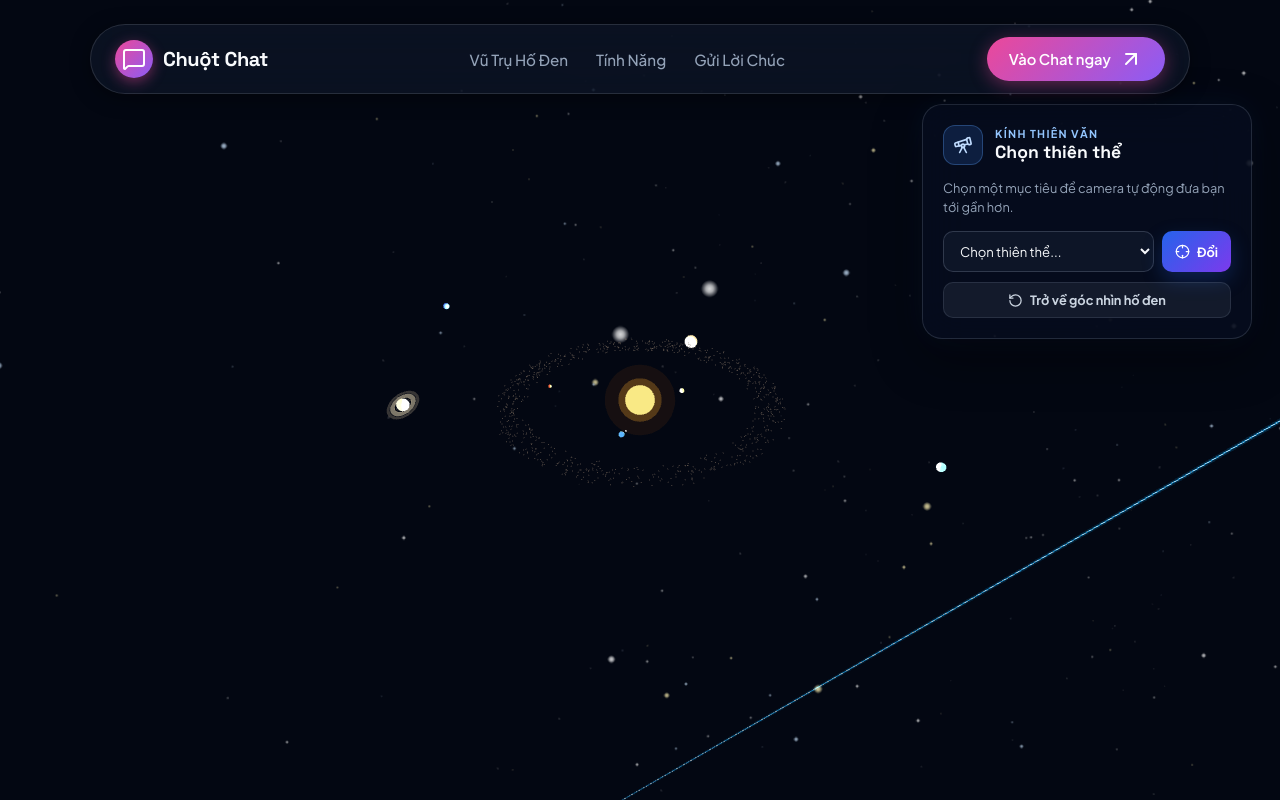
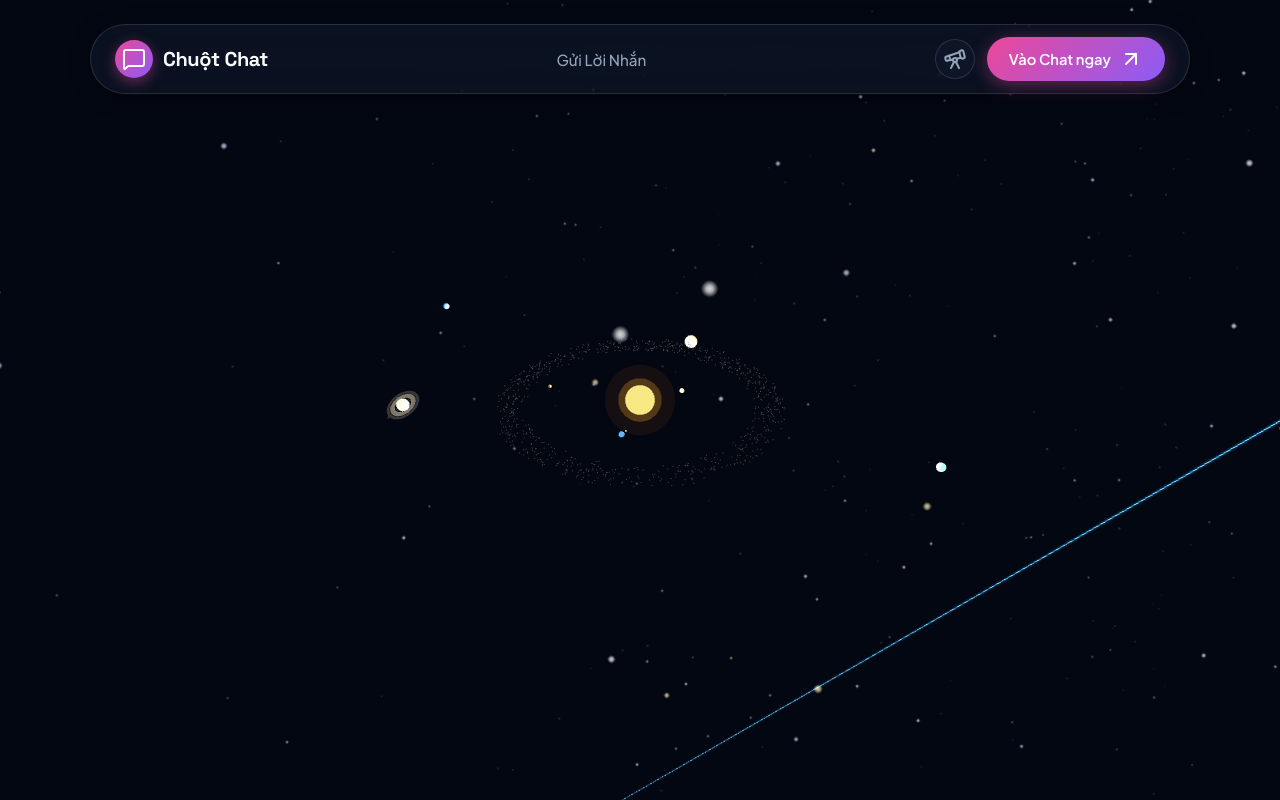
Before and after one commit to vncoder-vip/dierect, a website: page index.html in a window 1280 px wide. Drawn offline with nearby package versions, Linux system fonts and the light colour scheme; no server answers; animation ran at ten frames a second.

Commit message:
add telescope toggle button in navbar

```diff
--- a/index.html
+++ b/index.html
@@ -32,15 +32,18 @@
       </a>
 
       <ul class="nav-links">
-        <li><a href="#comments" class="nav-link">Vũ Trụ Hố Đen</a></li>
-        <li><a href="#features" class="nav-link">Tính Năng</a></li>
-        <li><a href="#comments" class="nav-link">Gửi Lời Chúc</a></li>
+        <li><a href="#comments" class="nav-link">Gửi Lời Nhắn</a></li>
       </ul>
 
-      <a href="https://chutichchuot.vercel.app" target="_blank" rel="noopener noreferrer" class="btn-launch">
-        <span>Vào Chat ngay</span>
-        <i data-lucide="arrow-up-right"></i>
-      </a>
+      <div class="nav-actions">
+        <button type="button" id="toggle-telescope" class="btn-telescope" aria-label="Bật/tắt kính thiên văn">
+          <i data-lucide="telescope"></i>
+        </button>
+        <a href="https://chutichchuot.vercel.app" target="_blank" rel="noopener noreferrer" class="btn-launch">
+          <span>Vào Chat ngay</span>
+          <i data-lucide="arrow-up-right"></i>
+        </a>
+      </div>
     </nav>
   </div>
 
--- a/script.js
+++ b/script.js
@@ -1471,8 +1471,21 @@ function setupTargetFinder() {
   const targetSelect = document.getElementById('celestial-target');
   const focusButton = document.getElementById('focus-target');
   const freeOrbitButton = document.getElementById('free-orbit');
+  const toggleButton = document.getElementById('toggle-telescope');
+  const targetFinder = document.querySelector('.target-finder');
 
   if (!targetSelect || !focusButton || !freeOrbitButton) return;
+
+  // Toggle telescope panel visibility
+  if (toggleButton && targetFinder) {
+    toggleButton.addEventListener('click', () => {
+      const isHidden = targetFinder.style.display === 'none';
+      targetFinder.style.display = isHidden ? '' : 'none';
+      toggleButton.classList.toggle('active', isHidden);
+    });
+    // Start hidden
+    targetFinder.style.display = 'none';
+  }
 
   PLANET_DATA.forEach((planet) => {
     const option = document.createElement('option');
--- a/styles.css
+++ b/styles.css
@@ -133,6 +133,45 @@ html, body {
 
 .nav-link:hover {
   color: #ffffff;
+}
+
+.nav-actions {
+  display: flex;
+  align-items: center;
+  gap: 12px;
+}
+
+.btn-telescope {
+  display: inline-flex;
+  align-items: center;
+  justify-content: center;
+  width: 40px;
+  height: 40px;
+  background: rgba(15, 23, 42, 0.8);
+  border: 1px solid var(--border-light);
+  border-radius: 50%;
+  color: var(--text-muted);
+  cursor: pointer;
+  transition: all 0.25s cubic-bezier(0.16, 1, 0.3, 1);
+}
+
+.btn-telescope:hover {
+  color: #ffffff;
+  border-color: var(--border-accent);
+  background: rgba(236, 72, 153, 0.15);
+  box-shadow: 0 0 20px rgba(236, 72, 153, 0.3);
+}
+
+.btn-telescope.active {
+  color: #ffffff;
+  border-color: var(--border-accent);
+  background: rgba(236, 72, 153, 0.2);
+  box-shadow: 0 0 20px rgba(236, 72, 153, 0.4);
+}
+
+.btn-telescope i {
+  width: 18px;
+  height: 18px;
 }
 
 .btn-launch {
```
